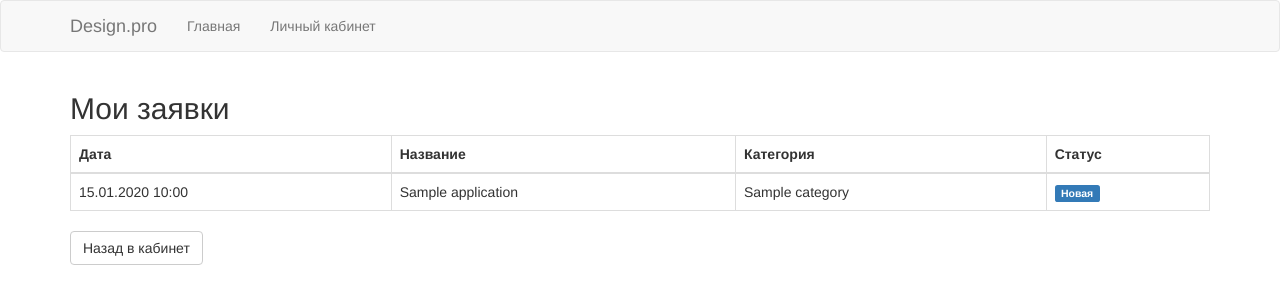
After one commit to ayosleepy/Design_pro, a Django app: template main/templates/main/my_applications.html in a window 1280 px wide. The commit adds this page. Shown: the top 304 px of the page. Run offline with Django 3.2, Linux system fonts and the light colour scheme; the template is opened without the code that fills it: most values are stand-ins (such as "Sample title", 1, 10 or a date in 2020); some libraries are stand-ins or nearby versions.

Commit message:
applications ..

```diff
--- /dev/null
+++ b/main/templates/main/my_applications.html
@@ -0,0 +1,62 @@
+<!DOCTYPE html>
+<html lang="ru">
+<head>
+    <meta charset="UTF-8">
+    <title>Мои заявки - Design.pro</title>
+    <link rel="stylesheet" href="https://maxcdn.bootstrapcdn.com/bootstrap/3.4.1/css/bootstrap.min.css">
+</head>
+<body>
+    <nav class="navbar navbar-default">
+        <div class="container">
+            <div class="navbar-header">
+                <a class="navbar-brand" href="/">Design.pro</a>
+            </div>
+            <ul class="nav navbar-nav">
+                <li><a href="/">Главная</a></li>
+                <li><a href="/profile/">Личный кабинет</a></li>
+            </ul>
+        </div>
+    </nav>
+
+    <div class="container">
+        <h2>Мои заявки</h2>
+
+        {% if applications %}
+            <table class="table table-bordered">
+                <thead>
+                    <tr>
+                        <th>Дата</th>
+                        <th>Название</th>
+                        <th>Категория</th>
+                        <th>Статус</th>
+                    </tr>
+                </thead>
+                <tbody>
+                    {% for application in applications %}
+                    <tr>
+                        <td>{{ application.created_at|date:"d.m.Y H:i" }}</td>
+                        <td>{{ application.title }}</td>
+                        <td>{{ application.category.name }}</td>
+                        <td>
+                            {% if application.status == 'new' %}
+                                <span class="label label-primary">Новая</span>
+                            {% elif application.status == 'in_progress' %}
+                                <span class="label label-warning">В работе</span>
+                            {% else %}
+                                <span class="label label-success">Выполнено</span>
+                            {% endif %}
+                        </td>
+                    </tr>
+                    {% endfor %}
+                </tbody>
+            </table>
+        {% else %}
+            <div class="alert alert-info">
+                У вас пока нет заявок. <a href="{% url 'create_application' %}">Создайте первую заявку</a>.
+            </div>
+        {% endif %}
+
+        <a href="/profile/" class="btn btn-default">Назад в кабинет</a>
+    </div>
+</body>
+</html>
--- a/main/urls.py
+++ b/main/urls.py
@@ -7,4 +7,7 @@ urlpatterns = [
     path('login/', views.login_view, name='login'),
     path('logout/', views.logout_view, name='logout'),
     path('profile/', views.profile_view, name='profile'),
+    path('create-application/', views.create_application_view, name='create_application'),
+    path('my-applications/', views.my_applications_view, name='my_applications'),
+    path('delete-application/<int:application_id>/', views.delete_application_view, name='delete_application'),
 ]
```
Also changed, not shown: main/forms.py (+33 -0 lines), main/templates/main/create_application.html (added, +48 -0 lines), main/templates/main/profile.html (+3 -5 lines).
